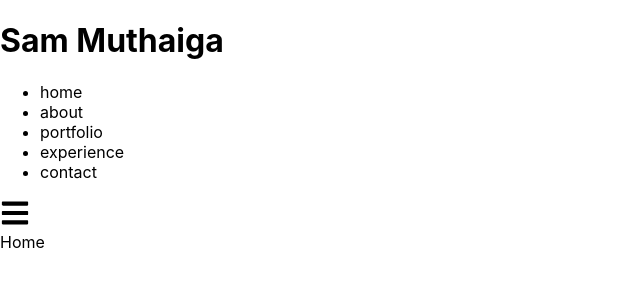
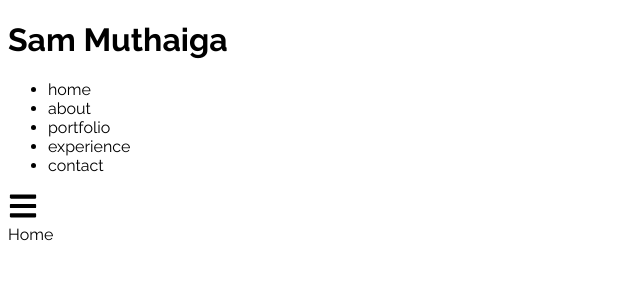
Before and after one commit to sammuthaiga/My-Portfolio, a React (Create React App) app: page / in a window 1280 px wide. Shown: the top 300 px of the page, without its empty margins (0-640 px from the left). Built offline with nearby package versions, Linux system fonts and the light colour scheme.

Commit message:
Imported google fonts, tailwind and set font-family layer base

```diff
--- a/src/index.css
+++ b/src/index.css
@@ -1,13 +1,16 @@
-body {
-  margin: 0;
-  font-family: -apple-system, BlinkMacSystemFont, 'Segoe UI', 'Roboto', 'Oxygen',
-    'Ubuntu', 'Cantarell', 'Fira Sans', 'Droid Sans', 'Helvetica Neue',
-    sans-serif;
-  -webkit-font-smoothing: antialiased;
-  -moz-osx-font-smoothing: grayscale;
+@import url('https://fonts.googleapis.com/css2?family=Poppins:ital,wght@0,100;0,200;0,300;0,400;0,500;0,600;0,700;0,800;0,900;1,100&family=Raleway:ital,wght@0,100;0,200;0,300;0,400;0,500;0,600;0,700;0,800;0,900;1,100;1,200;1,300;1,400;1,500;1,600;1,700;1,800;1,900&family=Roboto:wght@100;300;400;500;700&display=swap');
+
+@import url('https://fonts.googleapis.com/css2?family=Great+Vibes&display=swap');
+
+@tailwind base;
+@tailwind components;
+@tailwind utilities;
+
+@layer base {
+  html {
+      font-family: 'Raleway', sans-serif;
+   /*  font-family: 'Poppins', sans-serif;
+    font-family: 'Roboto', sans-serif;
+  */
+  }
 }
-
-code {
-  font-family: source-code-pro, Menlo, Monaco, Consolas, 'Courier New',
-    monospace;
-}
```
